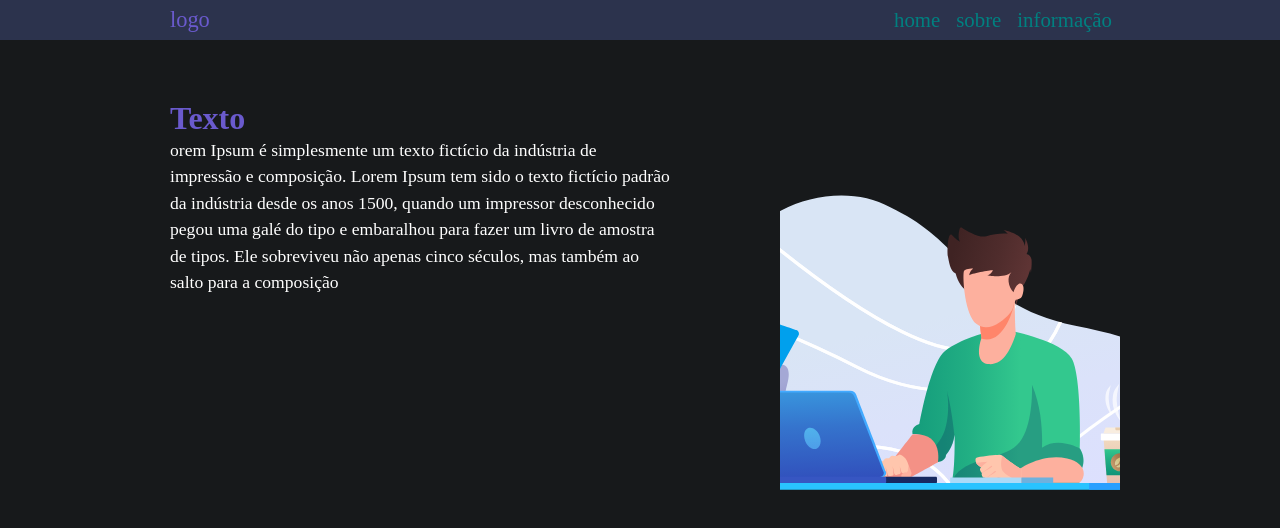
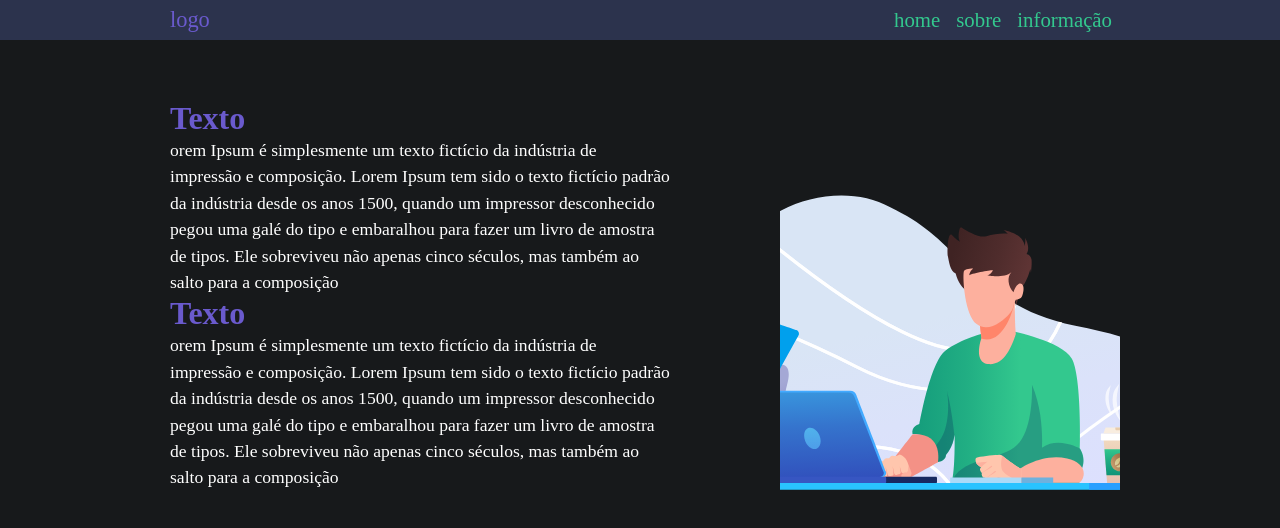
Before and after one commit to CarlosEduardoBastos/portfolio, a React (Create React App) app: page / in a window 1280 px wide. Shown: the top 528 px of the page. Built offline with nearby package versions, Linux system fonts and the light colour scheme.

Commit message:
enviando atulizações

```diff
--- a/package.json
+++ b/package.json
@@ -2,6 +2,7 @@
   "name": "react-lottie-animation",
   "version": "0.1.0",
   "private": true,
+  "homepage": "https://carloseduardobastos.github.io/react-app/",
   "dependencies": {
     "@testing-library/jest-dom": "^5.11.9",
     "@testing-library/react": "^11.2.3",
@@ -14,6 +15,7 @@
     "web-vitals": "^0.2.4"
   },
   "scripts": {
+    "deploy": "npm run build && ./node_modules/.bin/gh-pages -d build",
     "start": "react-scripts start",
     "build": "react-scripts build",
     "test": "react-scripts test",
--- a/src/App.js
+++ b/src/App.js
@@ -25,6 +25,14 @@ function App() {
             quando um impressor desconhecido pegou uma galé do tipo e embaralhou para fazer um livro de amostra de tipos.
             Ele sobreviveu não apenas cinco séculos, mas também ao salto para a composição
           </p>
+
+          <h1>Texto</h1>
+          <p>
+            orem Ipsum é simplesmente um texto fictício da indústria de impressão e composição.
+            Lorem Ipsum tem sido o texto fictício padrão da indústria desde os anos 1500,
+            quando um impressor desconhecido pegou uma galé do tipo e embaralhou para fazer um livro de amostra de tipos.
+            Ele sobreviveu não apenas cinco séculos, mas também ao salto para a composição
+          </p>
         </div>
         <div className="lottie-config">
           <Lottie options={defaultOptions} height={400} width={340}/>
--- a/src/style.css
+++ b/src/style.css
@@ -1,7 +1,7 @@
 :root{
     --color-header: #2C334D;
     --color-logo: slateblue;
-    --color-links: teal;
+    --color-links: #33C88E;
     --color-corpo:  #17191B;
 }
 *{
```
Also changed, not shown: 1 other file (tests, documents, lock files or other folders).
